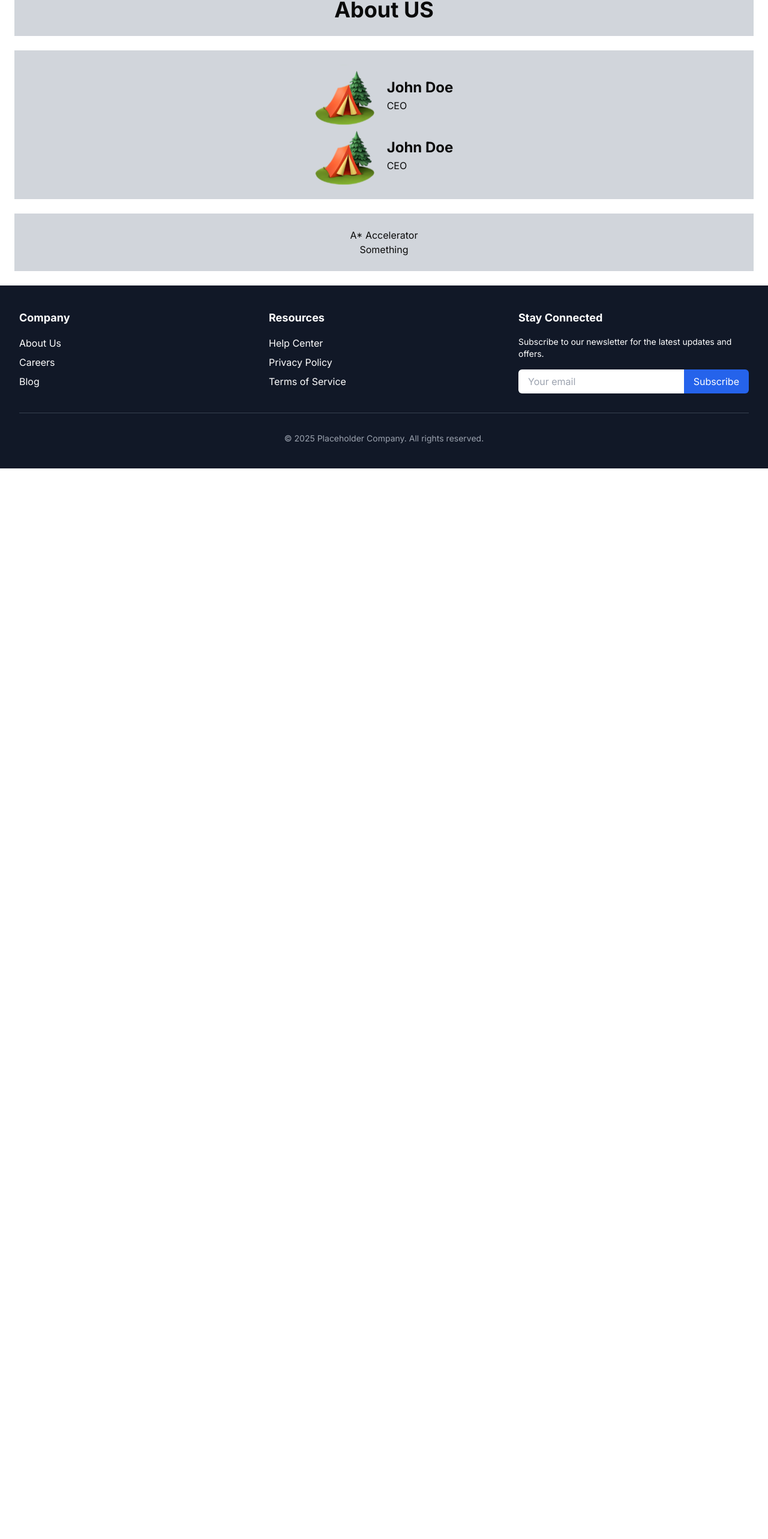
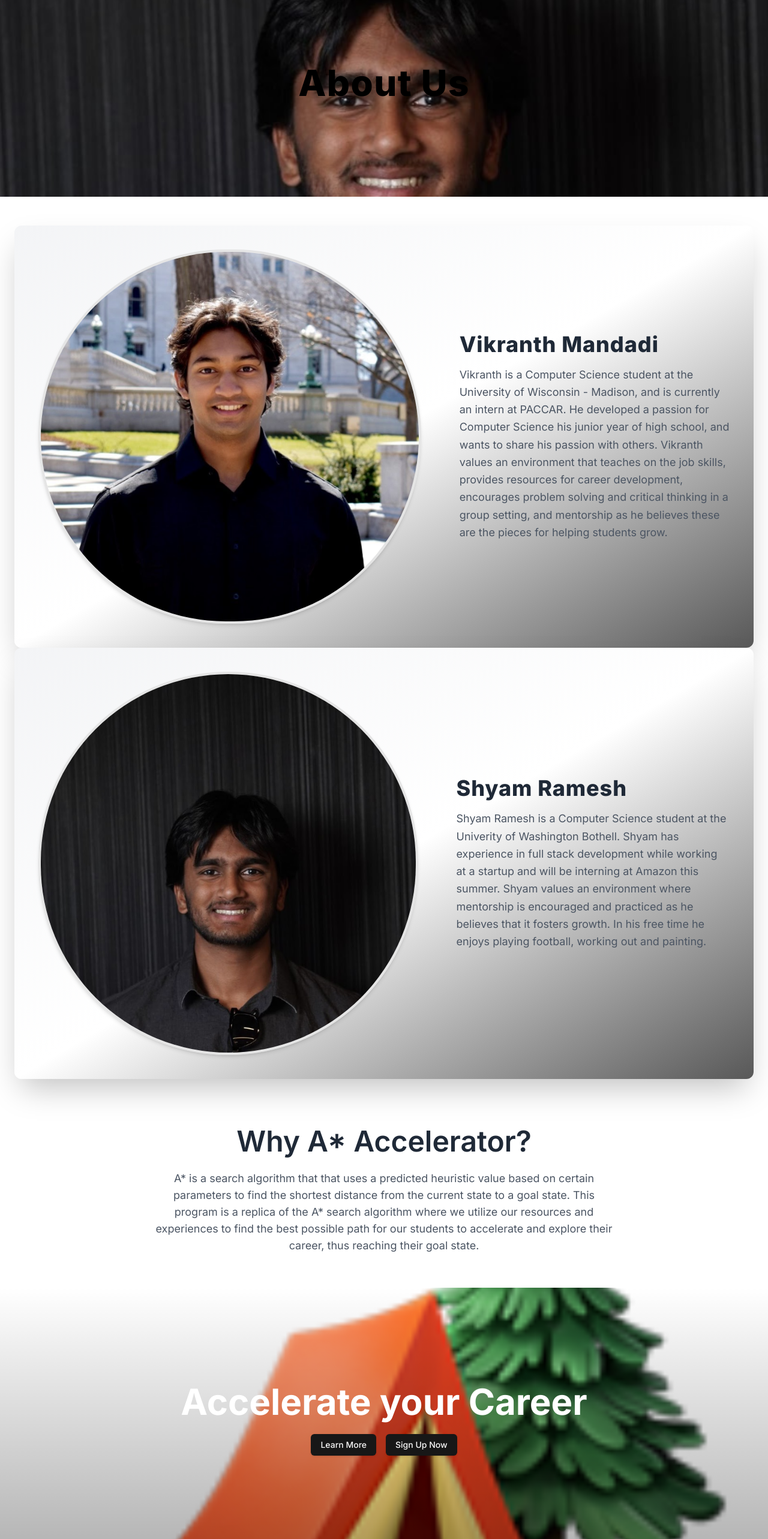
Before and after one commit to A-Accelerator/astarsite, a Next.js app: page /AboutUs in a window 1280 px wide. Shown: the part 132-2698 px from the top of the page at 60% size. Before the commit the page ends 913 px from the top, so only its background shows below. Built offline with nearby package versions, Linux system fonts and the light colour scheme.

Commit message:
messing around working on some styling

```diff
--- a/app/AboutUs/page.tsx
+++ b/app/AboutUs/page.tsx
@@ -1,20 +1,44 @@
 import AboutCompany from '@/components/AboutUs/AboutCompany';
 import Teammamte from '@/components/AboutUs/Teammamte';
 import React from 'react'
+import Action from '@/components/Home/Action';
 
 const AboutUs = () => {
   return (
     <>
-      <section className="bg-gray-300 border-red-300 flex align-items-center justify-center m-6 py-6">
-        <h1 className="text-center font-bold text-4xl">About US</h1>
+      <section
+        className="relative text-black py-40 flex items-center justify-center"
+        style={{
+          backgroundImage: `url(${"shyam.png"})`,
+          backgroundSize: "cover",
+          backgroundPosition: "center",
+        }}
+      >
+        {/* Overlay for better text visibility */}
+        <h1 className="relative z-10 text-center font-extrabold text-5xl md:text-6xl tracking-wide">
+          About Us
+        </h1>
       </section>
-      <section className="bg-gray-300 border-red-300 flex flex-col items-center justify-center  m-6 py-6">
-        <Teammamte imagePath="/camp.svg" name="John Doe" blurb="CEO" />
-        <Teammamte imagePath="/camp.svg" name="John Doe" blurb="CEO" />
+
+      <section className="flex flex-col m-6 py-6">
+        <Teammamte
+          imagePath="/vikranth.png"
+          name="Vikranth Mandadi"
+          blurb="Vikranth is a Computer Science student at the University of Wisconsin - Madison, and is currently an intern at PACCAR. He developed a passion for Computer Science his junior year of high school, and wants to share his passion with others. Vikranth values an environment that teaches on the job skills, provides resources for career development, encourages problem solving and critical thinking in a group setting, and mentorship as he believes these are the pieces for helping students grow."
+        />
+        <Teammamte
+          imagePath="/shyam.png"
+          name="Shyam Ramesh"
+          blurb="Shyam Ramesh is a Computer Science student at the Univerity of Washington Bothell. Shyam has experience in full stack development while working at a startup and will be interning at Amazon this summer. Shyam values an environment where mentorship is encouraged and practiced as he believes that it fosters growth. In his free time he enjoys playing football, working out and painting."
+        />
       </section>
-      <section className="bg-gray-300 border-red-300 flex items-center justify-center  m-6 py-6">
-        <AboutCompany name='A* Accelerator' description='Something'/>
+      <section className="flex items-center justify-center  m-6 py-6">
+        <AboutCompany
+          name="Why A* Accelerator?"
+          description="A* is a search algorithm that that uses a predicted heuristic value based on certain parameters to find the shortest distance from the current state to a goal state. This program is a replica of the A* search algorithm where we utilize our resources and experiences to find the best possible path for our students to accelerate and explore their career, thus reaching their goal state."
+        />
       </section>
+      <Action imagePath="/camp.svg" title="Accelerate your Career" />
     </>
   );
 }
--- a/app/page.tsx
+++ b/app/page.tsx
@@ -31,7 +31,7 @@ export default function Home() {
         <Testimonials />
       </section>
       <section className="relative z-10 py-12 bg-white">
-        <Action />
+        <Action imagePath="/camp.svg" title="Join A* Accelerator!"/>
       </section>
     </main>
   );
--- a/components/AboutUs/AboutCompany.tsx
+++ b/components/AboutUs/AboutCompany.tsx
@@ -1,18 +1,22 @@
-import React from 'react'
+import React from "react";
 
 interface AboutCompanyProps {
-
-    name: string;
-    description: string;
+  name: string;
+  description: string;
 }
 
-const AboutCompany = ({ name, description}: AboutCompanyProps) => {
+const AboutCompany = ({ name, description }: AboutCompanyProps) => {
   return (
-      <section className='flex flex-col items-center justfiy-center'>
-            <h2>{name}</h2>
-            <p>{description}</p>
-     </section>
-  )
-}
+    <section className="flex flex-col items-center justify-center bg-white text-gray-800 rounded-lg p-2 space-y-6">
+      {/* Company Name */}
+      <h2 className="text-4xl lg:text-5xl font-semibold text-center">{name}</h2>
+
+      {/* Description */}
+      <p className="text-base lg:text-lg leading-relaxed text-center max-w-3xl text-gray-600">
+        {description}
+      </p>
+    </section>
+  );
+};
 
 export default AboutCompany;
--- a/components/AboutUs/Teammamte.tsx
+++ b/components/AboutUs/Teammamte.tsx
@@ -1,4 +1,5 @@
-import React from 'react'
+import React from "react";
+import Image from "next/image";
 
 interface TeamProps {
   imagePath: string;
@@ -6,16 +7,31 @@ interface TeamProps {
   blurb: string;
 }
 
-const Teammamte = ({ imagePath, name, blurb }: TeamProps) => {
-return (
-    <div style={{ display: 'flex', alignItems: 'center' }}>
-        <img src={imagePath} alt={name} style={{ marginRight: '20px', width: '100px', height: '100px', objectFit: 'cover' }} />
-        <div>
-            <h2 style={{ fontSize: '24px', fontWeight: 'bold' }}>{name}</h2>
-            <p>{blurb}</p>
-        </div>
-    </div>
-);
+const Teammate = ({ imagePath, name, blurb }: TeamProps) => {
+  return (
+    <section className="flex flex-col lg:flex-row items-center justify-center bg-gradient-to-br from-gray-100 via-white to-gray-50 shadow-2xl rounded-xl p-10 space-y-8 lg:space-y-0 lg:space-x-16 hover:shadow-inner transition-all duration-300">
+      {/* Image Container */}
+      <div className="relative w-75 h-75 lg:w-84 lg:h-84 overflow-hidden rounded-full border-4 shadow-md transform hover:scale-105 transition-transform duration-300">
+        <Image
+          src={imagePath}
+          alt={name}
+          className="object-cover w-full h-full"
+          width={384}
+          height={384}
+        />
+      </div>
+
+      {/* Text Container */}
+      <div className="flex flex-col items-center justify-center text-center lg:items-start lg:text-left">
+        <h2 className="text-4xl font-extrabold text-gray-800 tracking-wide mb-4">
+          {name}
+        </h2>
+        <p className="text-lg text-gray-600 leading-relaxed lg:max-w-lg">
+          {blurb}
+        </p>
+      </div>
+    </section>
+  );
 };
 
-export default Teammamte;
+export default Teammate;
--- a/components/Home/Action.tsx
+++ b/components/Home/Action.tsx
@@ -1,20 +1,30 @@
 import React from "react";
 import { Button } from "@/components/ui/button";
 
-const Action = () => {
+interface ActionProps {
+  imagePath: string;
+  title: string;
+}
+
+const Action = ({ imagePath, title }: ActionProps) => {
   return (
-    <section className="relative bg-gradient-to-r from-blue-600 via-blue-500 to-blue-400 text-white py-40 flex items-center justify-center">
+    <section
+      className="relative text-white py-40 flex items-center justify-center"
+      style={{
+        backgroundImage: `url(${imagePath})`,
+        backgroundSize: "cover",
+        backgroundPosition: "center",
+      }}
+    >
       {/* Overlay for added style */}
       <div className="absolute inset-0 bg-gradient-to-b from-transparent to-black opacity-30"></div>
 
       {/* Content */}
       <div className="relative z-10 text-center">
-        <h1 className="text-4xl lg:text-6xl font-bold mb-6">
-          Join A* Accelerator
-        </h1>
+        <h1 className="text-4xl lg:text-6xl font-bold mb-6">{title}</h1>
         <div className="flex justify-center gap-4">
-            <Button>Learn More</Button>
-            <Button>Sign Up Now</Button>
+          <Button>Learn More</Button>
+          <Button>Sign Up Now</Button>
         </div>
       </div>
     </section>
```
Also changed, not shown: public/shyam.png (added), public/vikranth.png (added).
